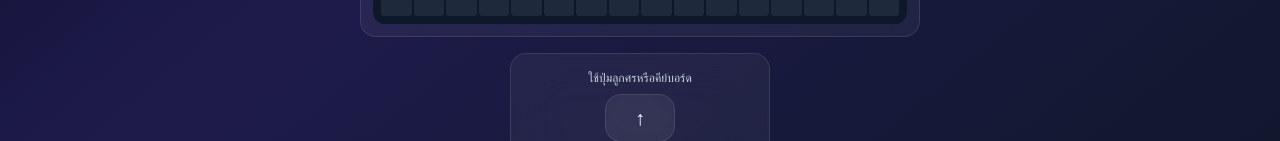
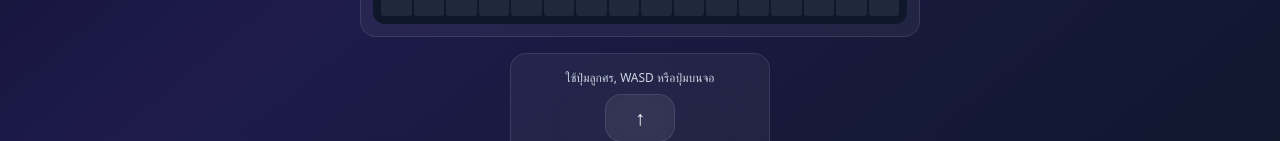
Before and after one commit to kzabCde/NowhereGameHub, a Next.js app: page /games/snake in a window 1280 px wide. Shown: the part 811-952 px from the top of the page. Built offline with nearby package versions, Linux system fonts and the light colour scheme.

Commit message:
Add WASD keyboard controls for Snake

```diff
--- a/src/components/games/snake/SnakeGame.jsx
+++ b/src/components/games/snake/SnakeGame.jsx
@@ -10,6 +10,10 @@ const DIR = {
   ArrowDown: { x: 0, y: 1 },
   ArrowLeft: { x: -1, y: 0 },
   ArrowRight: { x: 1, y: 0 },
+  w: { x: 0, y: -1 },
+  s: { x: 0, y: 1 },
+  a: { x: -1, y: 0 },
+  d: { x: 1, y: 0 },
 };
 
 function randomFood(snake) {
@@ -61,7 +65,7 @@ export default function SnakeGame() {
   };
 
   useEffect(() => {
-    const onKey = (e) => turn(e.key);
+    const onKey = (e) => turn(e.key.length === 1 ? e.key.toLowerCase() : e.key);
     window.addEventListener('keydown', onKey);
     return () => window.removeEventListener('keydown', onKey);
   }, [running, gameOver]);
@@ -138,7 +142,7 @@ export default function SnakeGame() {
     </div>
 
     <div className='glass p-3 sm:p-4 max-w-[260px] mx-auto'>
-      <p className='text-xs text-slate-300 mb-2 text-center'>ใช้ปุ่มลูกศรหรือคีย์บอร์ด</p>
+      <p className='text-xs text-slate-300 mb-2 text-center'>ใช้ปุ่มลูกศร, WASD หรือปุ่มบนจอ</p>
       <div className='space-y-2'>
         <div className='grid grid-cols-3 gap-2'>
           <div />
```
